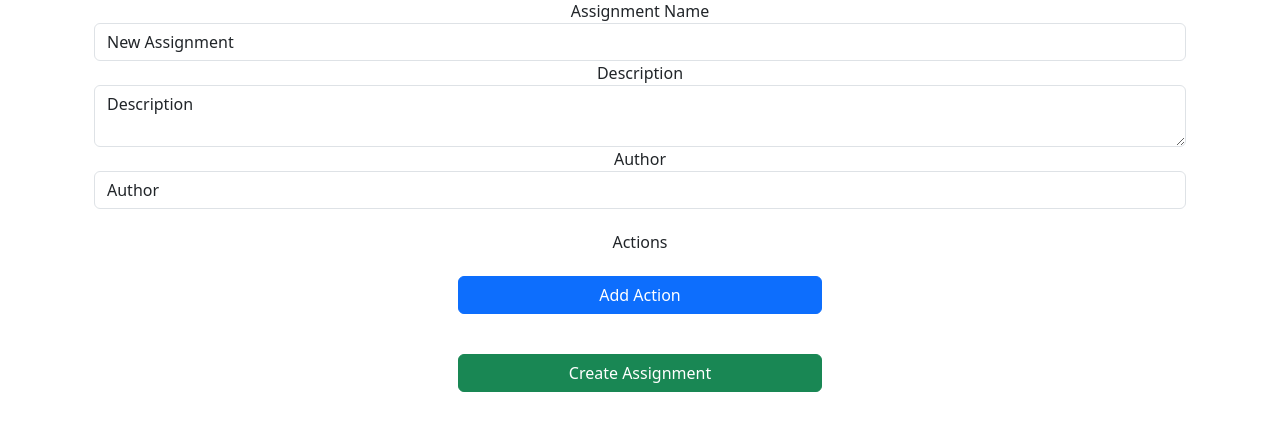
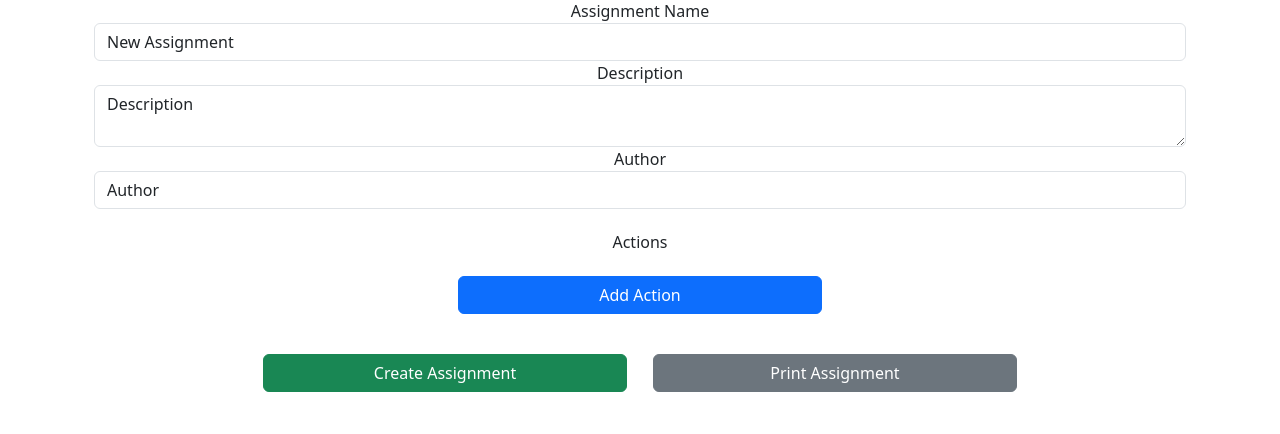
Before and after one commit to vitalik-svt/tomata, a FastAPI app: page /assignment/new in a window 1280 px wide. Shown: the part 113-547 px from the top of the page. Run offline with FastAPI, Linux system fonts and the light colour scheme.

Commit message:
init commit

```diff
--- a/app/core/routes.py
+++ b/app/core/routes.py
@@ -34,7 +34,13 @@ async def list_assignments_route(
 @router.get("/assignment/new")
 async def create_assignment_route(request: Request):
     assignment_data = assignment_default.dict(exclude_unset=True)
-    return templates.TemplateResponse("edit.html", {"request": request, "assignment": assignment_data, "is_edit": False})
+    assignment_schema = Assignment.schema()
+    return templates.TemplateResponse("edit.html", {
+        "request": request,
+        "assignment": assignment_data,
+        "assignment_schema": assignment_schema,
+        "is_edit": False
+    })
 
 
 @router.post("/assignment/new")
@@ -49,13 +55,13 @@ async def create_assignment_route(
     except Exception as e:
         raise HTTPException(status_code=400, detail=f"Error creating assignment: {e}")
 
-    return RedirectResponse(url=f"/assignment/{assignment_id}", status_code=200)
+    return JSONResponse(content={"id": assignment_id})  # we will redirect to get /assignment/{assignment_id} on frontend
 
 
 @router.get("/assignment/{assignment_id}")
 async def get_assignment_route(
     request: Request,
-    assignment_id: Optional[str] = None,
+    assignment_id: str,
     collection: AsyncIOMotorCollection = Depends(get_collection)
 ):
     assignment = await get_assignment(assignment_id, collection)
--- a/app/main.py
+++ b/app/main.py
@@ -1,6 +1,7 @@
 from fastapi import FastAPI, HTTPException, Form
 from fastapi.middleware.cors import CORSMiddleware
 from starlette.middleware.sessions import SessionMiddleware
+from fastapi.staticfiles import StaticFiles
 
 from app.core import routes as main_router
 from app.settings import settings
@@ -17,3 +18,5 @@ app.add_middleware(
     allow_methods=["*"],
     allow_headers=["*"]
     )
+
+app.mount("/static", StaticFiles(directory="app/static"), name="static")
--- /dev/null
+++ b/app/static/js/actions.js
@@ -0,0 +1,74 @@
+
+function saveExistingAssignment(assignmentId) {
+    const formData = new FormData(document.getElementById("assignment-form"));
+    const data = Object.fromEntries(formData);
+
+    fetch(`/assignment/${assignmentId}`, {  // Use the assignmentId variable here
+        method: 'POST',
+        headers: {
+            'Content-Type': 'application/json'
+        },
+        body: JSON.stringify(data)
+    }).then(response => {
+        if (response.ok) {
+            alert("Assignment saved successfully!");
+            window.location.href = `/assignment/${assignmentId}`;  // Redirect to the same assignment page
+        } else {
+            alert("Error saving assignment!");
+        }
+    }).catch(error => alert("Error: " + error));
+}
+
+
+function createNewAssignment() {
+    const formData = new FormData(document.getElementById("assignment-form"));
+    const data = Object.fromEntries(formData);
+
+    fetch(`/assignment/new`, {
+        method: 'POST',
+        headers: {
+            'Content-Type': 'application/json'
+        },
+        body: JSON.stringify(data)
+    }).then(response => {
+        if (response.ok) {
+            response.json().then(data => {
+                alert("New assignment created successfully!");
+                // Redirect to the new assignment page using the returned ID
+                window.location.href = `/assignment/${data.id}`;
+            });
+        } else {
+            alert("Error creating assignment!");
+        }
+    }).catch(error => alert("Error: " + error));
+}
+
+
+// Unified delete function
+function deleteAssignment(assignmentId) {
+    const confirmation = confirm("Are you sure you want to delete this assignment?");
+    if (confirmation) {
+        fetch(`/assignment/${assignmentId}`, {
+            method: 'DELETE',
+            headers: {
+                'Content-Type': 'application/json',
+            },
+        })
+        .then(response => {
+            if (response.ok) {
+                alert("Assignment deleted successfully");
+                window.location.href = "/assignments";  // Redirect to assignments list page
+            } else {
+                alert("Error deleting the assignment");
+            }
+        })
+        .catch(error => {
+            alert("Error: " + error);
+        });
+    }
+}
+
+// Print function (currently just prints the page)
+function printAssignment(id) {
+    window.print();
+}
--- /dev/null
+++ b/app/static/js/editing.js
@@ -0,0 +1,92 @@
+// Function to add a new action
+function addAction() {
+    const container = document.getElementById('actions-container');
+    const index = container.children.length;
+
+    const actionHTML = `
+        <div class="action-item" data-index="${index}">
+            <div class="form-group">
+                <label for="action_name_${index}">Action Name</label>
+                <input type="text" class="form-control" id="action_name_${index}" name="actions[${index}][name]" required>
+            </div>
+            <div class="form-group">
+                <label for="action_description_${index}">Description</label>
+                <textarea class="form-control" id="action_description_${index}" name="actions[${index}][description]"></textarea>
+            </div>
+
+            <div id="events-container_${index}">
+                <h6>Events</h6>
+            </div>
+            <button type="button" class="btn btn-primary btn-sm add-event" onclick="addEvent(${index})">Add Event</button>
+
+            <button type="button" class="btn btn-danger btn-sm remove-action" onclick="removeAction(${index})">Remove Action</button>
+            <hr>
+        </div>
+    `;
+    container.insertAdjacentHTML('beforeend', actionHTML);
+}
+
+// Function to add a new event to a specific action
+function addEvent(actionIndex) {
+    const actionContainer = document.getElementById(`events-container_${actionIndex}`);
+    const eventIndex = actionContainer.children.length;
+
+    const eventHTML = `
+        <div class="event-item" data-action-index="${actionIndex}" data-event-index="${eventIndex}">
+            <div class="form-group">
+                <label for="event_type_${actionIndex}_${eventIndex}">Event Type</label>
+                <input type="text" class="form-control" id="event_type_${actionIndex}_${eventIndex}" name="actions[${actionIndex}][events][${eventIndex}][type]" required>
+            </div>
+            <div class="form-group">
+                <label for="event_description_${actionIndex}_${eventIndex}">Event Description</label>
+                <textarea class="form-control" id="event_description_${actionIndex}_${eventIndex}" name="actions[${actionIndex}][events][${eventIndex}][description]"></textarea>
+            </div>
+            <button type="button" class="btn btn-danger btn-sm remove-event" onclick="removeEvent(${actionIndex}, ${eventIndex})">Remove Event</button>
+        </div>
+    `;
+    actionContainer.insertAdjacentHTML('beforeend', eventHTML);
+}
+
+// Function to remove an event from a specific action
+function removeEvent(actionIndex, eventIndex) {
+    const eventItem = document.querySelector(`.event-item[data-action-index="${actionIndex}"][data-event-index="${eventIndex}"]`);
+    if (eventItem) {
+        eventItem.remove();
+    }
+}
+
+// Function to remove an action and its associated events
+function removeAction(actionIndex) {
+    const actionItem = document.querySelector(`.action-item[data-index="${actionIndex}"]`);
+    if (actionItem) {
+        actionItem.remove();
+    }
+}
+
+// Function to add a new action
+function addAction() {
+    const container = document.getElementById('actions-container');
+    const index = container.children.length;
+
+    const actionHTML = `
+        <div class="action-item" data-index="${index}">
+            <div class="form-group">
+                <label for="action_name_${index}">Action Name</label>
+                <input type="text" class="form-control" id="action_name_${index}" name="actions[${index}][name]" required>
+            </div>
+            <div class="form-group">
+                <label for="action_description_${index}">Description</label>
+                <textarea class="form-control" id="action_description_${index}" name="actions[${index}][description]"></textarea>
+            </div>
+
+            <div id="events-container_${index}">
+                <h6>Events</h6>
+            </div>
+            <button type="button" class="btn btn-primary btn-sm add-event" onclick="addEvent(${index})">Add Event</button>
+
+            <button type="button" class="btn btn-danger btn-sm remove-action" onclick="removeAction(${index})">Remove Action</button>
+            <hr>
+        </div>
+    `;
+    container.insertAdjacentHTML('beforeend', actionHTML);
+}
--- a/app/templates/base.html
+++ b/app/templates/base.html
@@ -17,11 +17,20 @@
 .navbar-custom a {
     color: white;
 }
-.btn-container {
+
+.btn-container-vertical {
     display: flex;
     flex-direction: column;
     align-items: center;
 }
+
+.btn-container-horizontal {
+    display: flex;
+    justify-content: center;
+    align-items: center;
+    gap: 10px;
+}
+
 .btn-custom {
     width: 33.33%;
     margin-bottom: 1rem;
--- a/app/templates/edit.html
+++ b/app/templates/edit.html
@@ -8,43 +8,43 @@
     <form id="assignment-form" method="POST">
         <div class="form-group">
             <label for="assignment_name">Assignment Name</label>
-            <input type="text" class="form-control" id="assignment_name" name="assignment_name" value="{{ assignment['assignment_name'] }}" required>
+            <input type="text" class="form-control" id="assignment_name" name="assignment_name" value="{{ assignment.assignment_name }}" required>
         </div>
         <div class="form-group">
             <label for="assignment_description">Description</label>
-            <textarea class="form-control" id="assignment_description" name="assignment_description">{{ assignment['assignment_description'] }}</textarea>
+            <textarea class="form-control" id="assignment_description" name="assignment_description">{{ assignment.assignment_description }}</textarea>
         </div>
         <div class="form-group">
             <label for="author">Author</label>
-            <input type="text" class="form-control" id="author" name="author" value="{{ assignment['author'] }}" required>
+            <input type="text" class="form-control" id="author" name="author" value="{{ assignment.author }}" required>
         </div>
 
         <!-- Dynamic Actions -->
         <div id="actions-container" class="mt-4">
             <h6>Actions</h6>
-            {% for action in assignment['actions'] %}
+            {% for action in assignment.actions %}
                 <div class="action-item" data-index="{{ loop.index0 }}">
                     <div class="form-group">
                         <label for="action_name_{{ loop.index0 }}">Action Name</label>
-                        <input type="text" class="form-control" id="action_name_{{ loop.index0 }}" name="actions[{{ loop.index0 }}][name]" value="{{ action['name'] }}" required>
+                        <input type="text" class="form-control" id="action_name_{{ loop.index0 }}" name="actions[{{ loop.index0 }}][name]" value="{{ action.name }}" required>
                     </div>
                     <div class="form-group">
                         <label for="action_description_{{ loop.index0 }}">Description</label>
-                        <textarea class="form-control" id="action_description_{{ loop.index0 }}" name="actions[{{ loop.index0 }}][description]">{{ action['description'] }}</textarea>
+                        <textarea class="form-control" id="action_description_{{ loop.index0 }}" name="actions[{{ loop.index0 }}][description]">{{ action.description }}</textarea>
                     </div>
 
                     <!-- Dynamic Events for each Action -->
                     <div id="events-container_{{ loop.index0 }}">
                         <h6>Events</h6>
-                        {% for event in action['events'] %}
+                        {% for event in action.events %}
                             <div class="event-item" data-action-index="{{ loop.index0 }}" data-event-index="{{ loop.index1 }}">
                                 <div class="form-group">
                                     <label for="event_type_{{ loop.index0 }}_{{ loop.index1 }}">Event Type</label>
-                                    <input type="text" class="form-control" id="event_type_{{ loop.index0 }}_{{ loop.index1 }}" name="actions[{{ loop.index0 }}][events][{{ loop.index1 }}][type]" value="{{ event['type'] }}" required>
+                                    <input type="text" class="form-control" id="event_type_{{ loop.index0 }}_{{ loop.index1 }}" name="actions[{{ loop.index0 }}][events][{{ loop.index1 }}][type]" value="{{ event.type }}" required>
                                 </div>
                                 <div class="form-group">
                                     <label for="event_description_{{ loop.index0 }}_{{ loop.index1 }}">Event Description</label>
-                                    <textarea class="form-control" id="event_description_{{ loop.index0 }}_{{ loop.index1 }}" name="actions[{{ loop.index0 }}][events][{{ loop.index1 }}][description]">{{ event['description'] }}</textarea>
+                                    <textarea class="form-control" id="event_description_{{ loop.index0 }}_{{ loop.index1 }}" name="actions[{{ loop.index0 }}][events][{{ loop.index1 }}][description]">{{ event.description }}</textarea>
                                 </div>
                                 <button type="button" class="btn btn-danger btn-sm remove-event" onclick="removeEvent({{ loop.index0 }}, {{ loop.index1 }})">Remove Event</button>
                             </div>
@@ -63,109 +63,26 @@
             <button type="button" class="btn btn-primary btn-custom" onclick="addAction()">Add Action</button>
         </div>
 
-        <!-- Save Assignment Button -->
-        <div class="btn-container mt-4">
-            {% if is_edit %}
-                <button type="button" class="btn btn-success btn-custom" onclick="saveExistingAssignment()">Save Assignment</button>
-            {% else %}
-                <button type="button" class="btn btn-success btn-custom" onclick="createNewAssignment()">Create Assignment</button>
-            {% endif %}
-        </div>
     </form>
 
-    <!-- Conditional Delete Button -->
-    {% if is_edit %}
-    <div class="btn-container mt-4">
-        <button class="btn btn-danger btn-custom" onclick="deleteAssignment()">Delete Assignment</button>
+    <!-- Action Buttons (Save, Print, Delete) -->
+    <div class="btn-container-horizontal mt-4 d-flex justify-content-center">
+        {% if is_edit %}
+            <button type="button" class="btn btn-success btn-custom mx-2" onclick="saveExistingAssignment('{{ assignment._id }}')">Save Assignment</button>
+        {% else %}
+            <button type="button" class="btn btn-success btn-custom mx-2" onclick="createNewAssignment()">Create Assignment</button>
+        {% endif %}
+        <button class="btn btn-secondary btn-custom mx-2" onclick="printAssignment()">Print Assignment</button>
+
+        {% if is_edit %}
+            <button class="btn btn-danger btn-custom mx-2" onclick="deleteAssignment('{{ assignment._id }}')">Delete Assignment</button>
+        {% endif %}
     </div>
-    {% endif %}
+
+
 </div>
 
-<script>
-    // Function to add a new action
-    function addAction() {
-        const container = document.getElementById('actions-container');
-        const index = container.children.length;
-
-        const actionHTML = `
-            <div class="action-item" data-index="${index}">
-                <div class="form-group">
-                    <label for="action_name_${index}">Action Name</label>
-                    <input type="text" class="form-control" id="action_name_${index}" name="actions[${index}][name]" required>
-                </div>
-                <div class="form-group">
-                    <label for="action_description_${index}">Description</label>
-                    <textarea class="form-control" id="action_description_${index}" name="actions[${index}][description]"></textarea>
-                </div>
-
-                <div id="events-container_${index}">
-                    <h6>Events</h6>
-                </div>
-                <button type="button" class="btn btn-primary btn-sm add-event" onclick="addEvent(${index})">Add Event</button>
-
-                <button type="button" class="btn btn-danger btn-sm remove-action" onclick="removeAction(${index})">Remove Action</button>
-                <hr>
-            </div>
-        `;
-        container.insertAdjacentHTML('beforeend', actionHTML);
-    }
-
-    function saveExistingAssignment() {
-        const formData = new FormData(document.getElementById("assignment-form"));
-        const data = Object.fromEntries(formData);
-
-        fetch(`/assignment/{{ assignment['_id'] }}`, {
-            method: 'POST',
-            headers: {
-                'Content-Type': 'application/json'
-            },
-            body: JSON.stringify(data)
-        }).then(response => {
-            if (response.ok) {
-                alert("Assignment saved successfully!");
-                window.location.href = `/assignment/{{ assignment['_id'] }}`;
-            } else {
-                alert("Error saving assignment!");
-            }
-        }).catch(error => alert("Error: " + error));
-    }
-
-    function createNewAssignment() {
-        const formData = new FormData(document.getElementById("assignment-form"));
-        const data = Object.fromEntries(formData);
-
-        fetch(`/assignment/new`, {
-            method: 'POST',
-            headers: {
-                'Content-Type': 'application/json'
-            },
-            body: JSON.stringify(data)
-        }).then(response => {
-            if (response.ok) {
-                alert("New assignment created successfully!");
-                response.json().then(data => {
-                    window.location.href = `/assignment/${data.id}`;
-                });
-            } else {
-                alert("Error creating assignment!");
-            }
-        }).catch(error => alert("Error: " + error));
-    }
-
-    function deleteAssignment() {
-        if (confirm("Are you sure you want to delete this assignment?")) {
-            fetch(`/assignment/{{ assignment['_id'] }}`, {
-                method: 'DELETE'
-            }).then(response => {
-                if (response.ok) {
-                    alert("Assignment deleted successfully!");
-                    window.location.href = "/assignments";
-                } else {
-                    alert("Error deleting assignment!");
-                }
-            }).catch(error => alert("Error: " + error));
-        }
-    }
-</script>
+<script src="{{ url_for('static', path='js/actions.js') }}"></script>
+<script src="{{ url_for('static', path='js/editing.js') }}"></script>
 
 {% endblock %}
--- a/app/templates/home.html
+++ b/app/templates/home.html
@@ -5,7 +5,7 @@
     <div class="header mb-4">
         <h5>Welcome to Automated Technical Assignment tool!</h5>
     </div>
-    <div class="btn-container">
+    <div class="btn-container-vertical">
         <!-- "create" route will generate a new assignment and redirect to /assignment/{assignment_id} -->
         <a href="/assignment/new" class="btn btn-primary btn-custom">Create Assignment</a>
         <a href="/assignments" class="btn btn-primary btn-custom">View Assignments</a>
```
Also changed, not shown: app/templates/list.html (+1 -26 lines), README.md, 1 other file.
